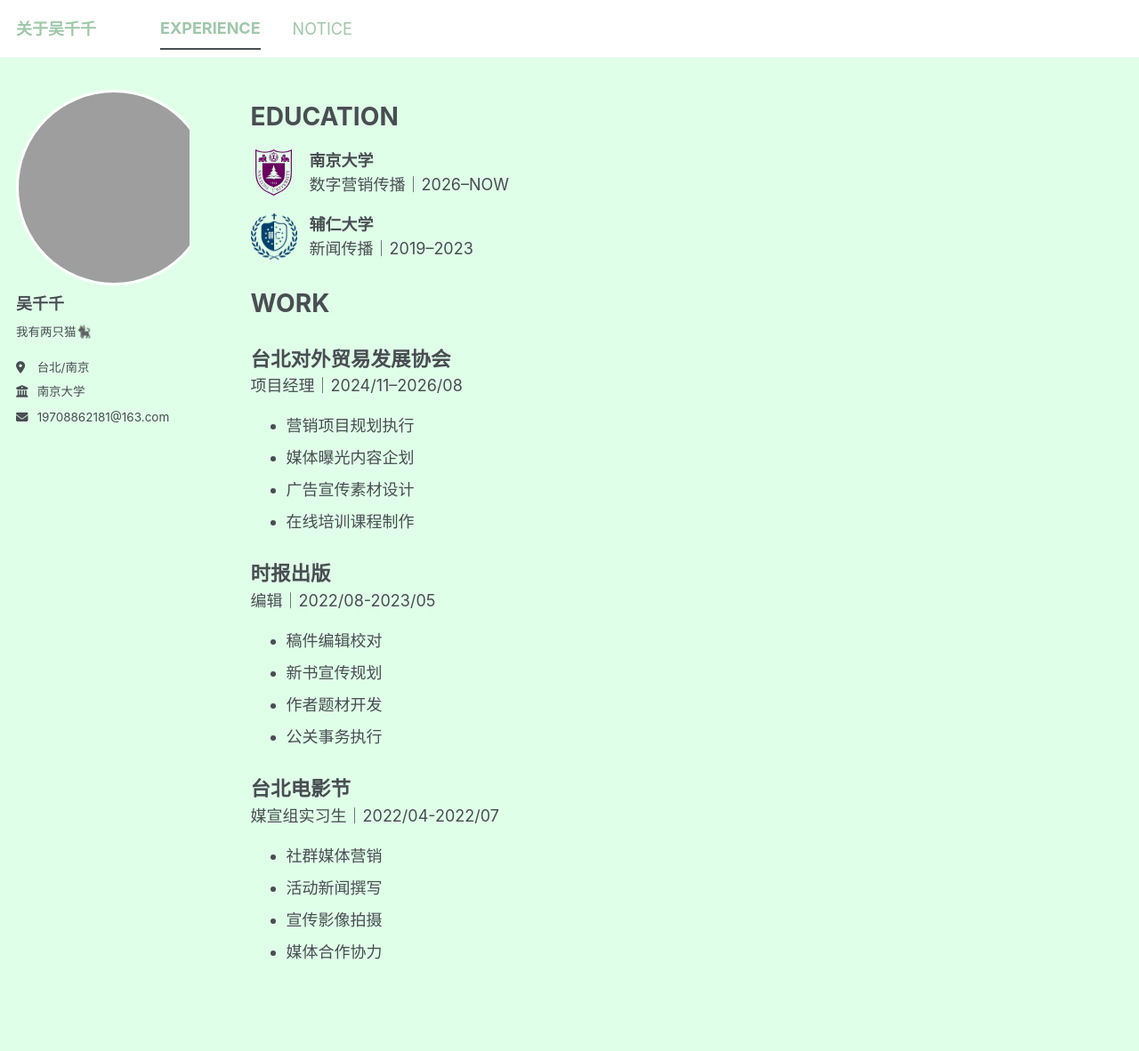
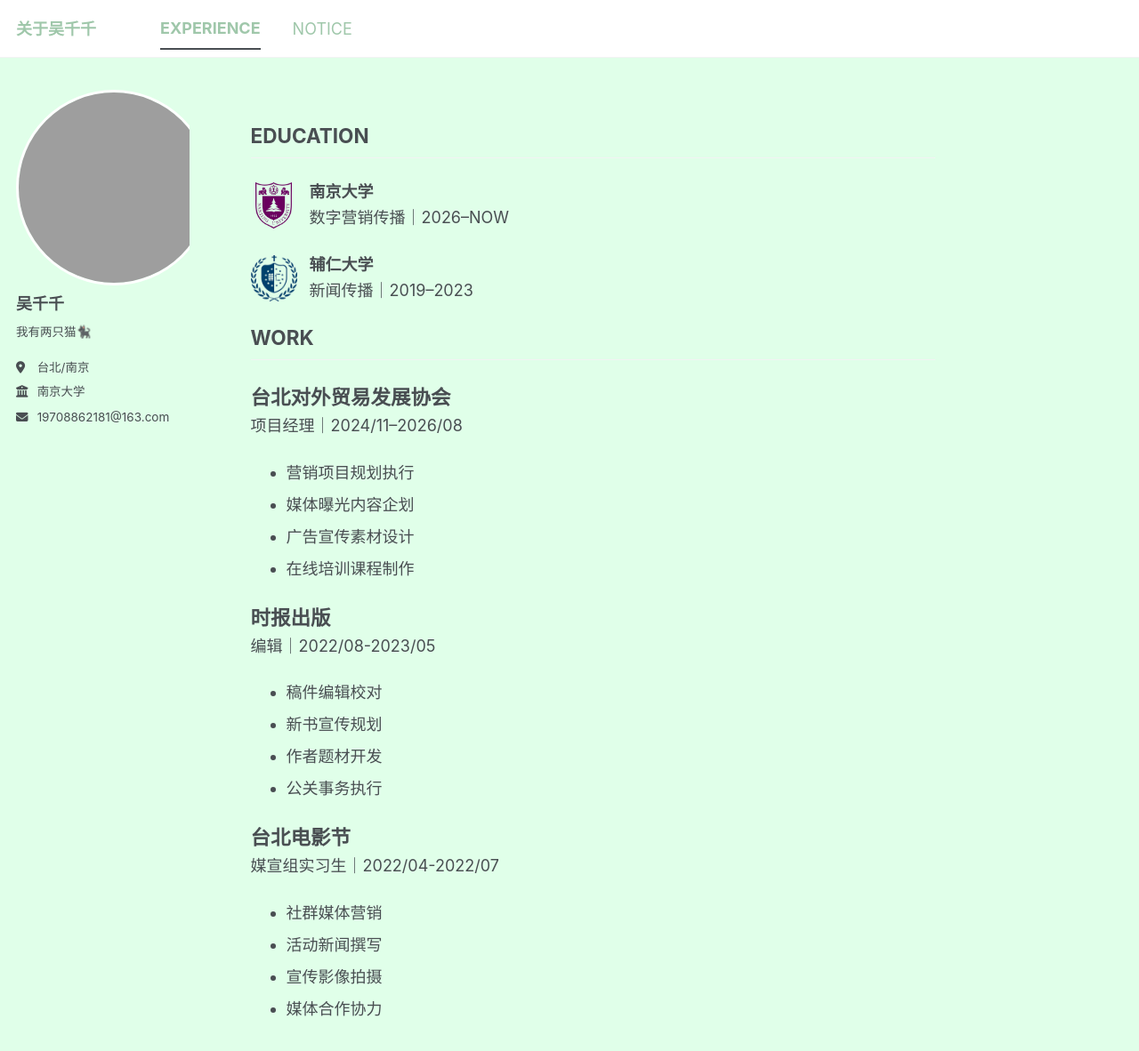
Before and after one commit to wuciancian0301/wuciancian0301.github.io, a Jekyll site: the page built from _pages/portfolio.md, in a window 1280 px wide and 1247 px high. Shown: the top 1182 px of the window at 89% size. Built offline with Jekyll 4.4.1, drawn with Linux system fonts in a browser that asks for light colours; a style sheet for code colours, icons or effects is not loaded.

Commit message:
調整行距

```diff
--- a/_pages/portfolio.md
+++ b/_pages/portfolio.md
@@ -5,10 +5,9 @@ permalink: /experience/
 author_profile: true
 ---
 
-EDUCATION
-======
+<h2 style="margin: 24px 0;">EDUCATION</h2>
 
-<div style="display: flex; align-items: center; gap: 14px; margin: 18px 0;">
+<div style="display: flex; align-items: center; gap: 14px; margin: 24px 0; line-height: 1.6;">
   <img src="{{ site.baseurl }}/images/6.webp"
        alt="南京大学校徽"
        style="width: 52px; height: 52px; object-fit: contain;">
@@ -18,7 +17,7 @@ EDUCATION
   </div>
 </div>
 
-<div style="display: flex; align-items: center; gap: 14px; margin: 18px 0;">
+<div style="display: flex; align-items: center; gap: 14px; margin: 24px 0; line-height: 1.6;">
   <img src="{{ site.baseurl }}/images/7.webp"
        alt="辅仁大学校徽"
        style="width: 52px; height: 52px; object-fit: contain;">
@@ -28,12 +27,9 @@ EDUCATION
   </div>
 </div>
 
-<div style="margin-top: 32px;"></div>
+<h2 style="margin: 24px 0;">WORK</h2>
 
-WORK
-======
-
-<div style="margin: 28px 0 10px;">
+<div style="margin: 24px 0; line-height: 1.6;">
   <strong style="font-size: 1.25em;">台北对外贸易发展协会</strong><br>
   <span>项目经理｜2024/11–2026/08</span>
 </div>
@@ -43,7 +39,7 @@ WORK
   - 广告宣传素材设计
   - 在线培训课程制作
 
-<div style="margin: 28px 0 10px;">
+<div style="margin: 24px 0; line-height: 1.6;">
   <strong style="font-size: 1.25em;">时报出版</strong><br>
   <span>编辑｜2022/08-2023/05</span>
 </div>
@@ -53,7 +49,7 @@ WORK
   - 作者题材开发
   - 公关事务执行
 
-<div style="margin: 28px 0 10px;">
+<div style="margin: 24px 0; line-height: 1.6;">
   <strong style="font-size: 1.25em;">台北电影节</strong><br>
   <span>媒宣组实习生｜2022/04-2022/07</span>
 </div>
```
